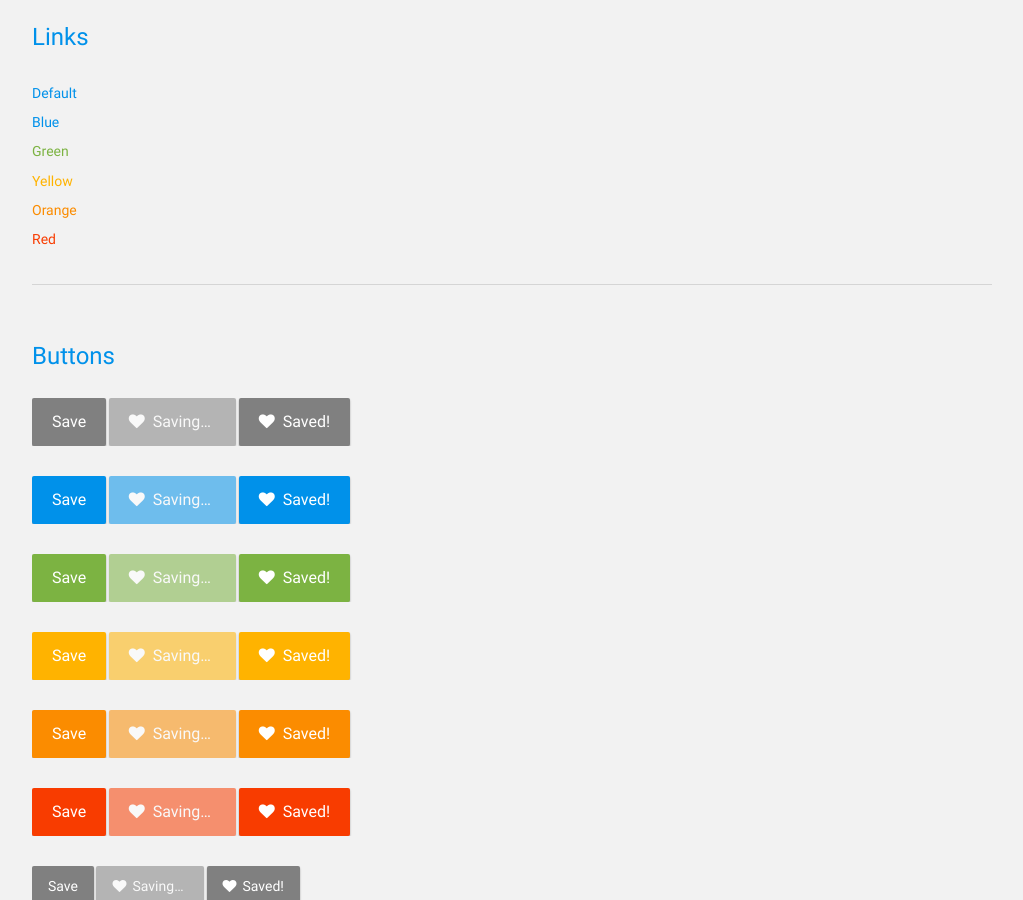
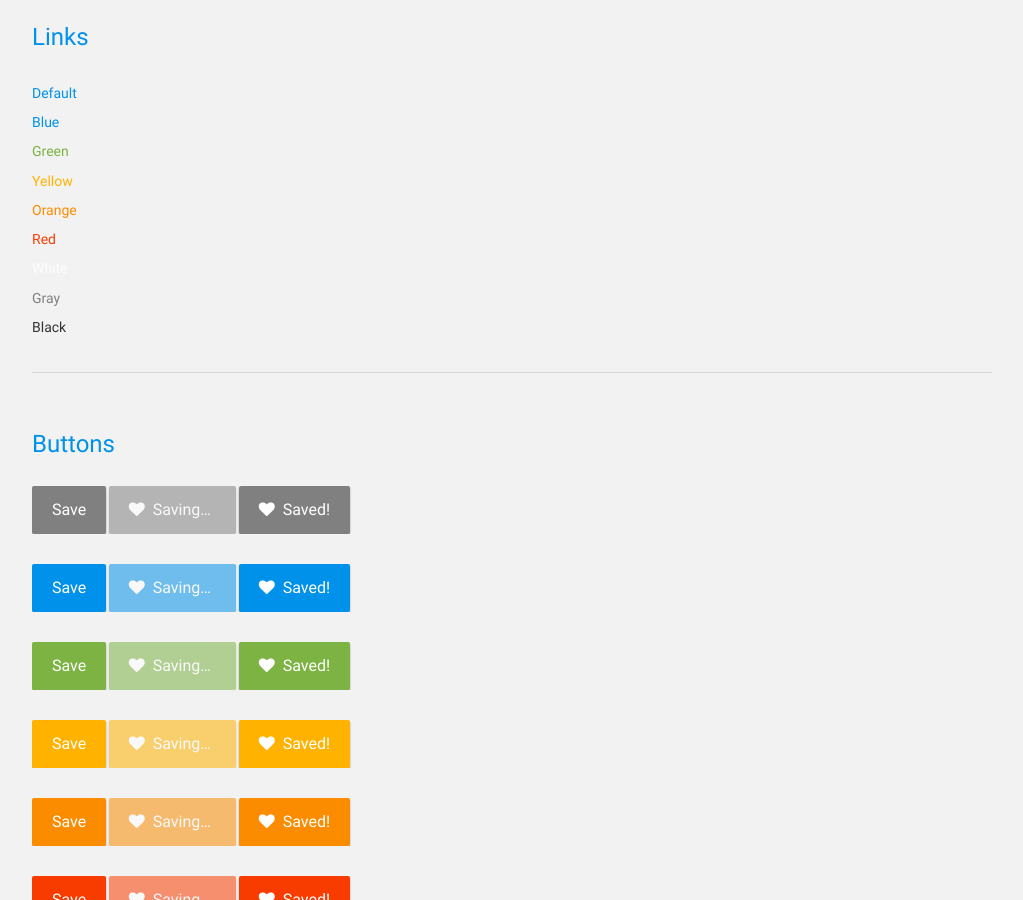
Before and after one commit to jusbrasil/monalisa, a Jekyll site: the page docs/demo.html, which Jekyll copies as it is, in a window 1280 px wide and 900 px high, scrolled down 7843 px. Shown: the whole window, without its empty margins (128-1151 px from the left). Built offline with Jekyll 4.4.1, drawn with Linux system fonts in a browser that asks for light colours.

Commit message:
Add white, gray and black link colors

```diff
--- a/docs/demo.html
+++ b/docs/demo.html
@@ -821,6 +821,15 @@
       <p>
         <a href="#" class="typography-body link link--red">Red</a>
       </p>
+      <p>
+        <a href="#" class="typography-body link link--white">White</a>
+      </p>
+      <p>
+        <a href="#" class="typography-body link link--gray">Gray</a>
+      </p>
+      <p>
+        <a href="#" class="typography-body link link--black">Black</a>
+      </p>
     </section>
 
     <div class="divider"></div>
--- a/docs/dist/css/general.css
+++ b/docs/dist/css/general.css
@@ -3341,7 +3341,7 @@ html {
 /*----------------------------------------------------------------------------*\
   #LINK
 
-  .link (--blue|--green|--yellow|--orange|--red)
+  .link (--blue|--green|--yellow|--orange|--red|--white|--gray|--black)
 
 \*----------------------------------------------------------------------------*/
 /* Colors modifiers */
@@ -3393,6 +3393,36 @@ html {
 }
 .link--red:active {
   color: #922300;
+}
+
+.link--white {
+  color: rgba(255, 255, 255, 0.87);
+}
+.link--white:hover {
+  color: #fff;
+}
+.link--white:active {
+  color: #fff;
+}
+
+.link--gray {
+  color: gray;
+}
+.link--gray:hover {
+  color: #666666;
+}
+.link--gray:active {
+  color: #4d4d4d;
+}
+
+.link--black {
+  color: #333333;
+}
+.link--black:hover {
+  color: #1a1a1a;
+}
+.link--black:active {
+  color: #1a1a1a;
 }
 
 /*——————————————————*\
--- a/scss/components/_links.scss
+++ b/scss/components/_links.scss
@@ -4,7 +4,7 @@
 /*----------------------------------------------------------------------------*\
   #LINK
 
-  .link (--blue|--green|--yellow|--orange|--red)
+  .link (--blue|--green|--yellow|--orange|--red|--white|--gray|--black)
 
 \*----------------------------------------------------------------------------*/
 
@@ -25,3 +25,6 @@
 .link--yellow { @include link-color($yellow500,  $yellow600, $yellow700); }
 .link--orange { @include link-color($orange500,  $orange600, $orange700); }
 .link--red    { @include link-color($red500,     $red600,    $red700); }
+.link--white  { @include link-color($white87,    $white,     $white); }
+.link--gray   { @include link-color($black500,   $black600,  $black700); }
+.link--black  { @include link-color($black800,   $black900,  $black900); }
```
Also changed, not shown: dist/css/general.css (+31 -1 lines), dist/css/general.min.css, docs/dist/css/general.min.css.
